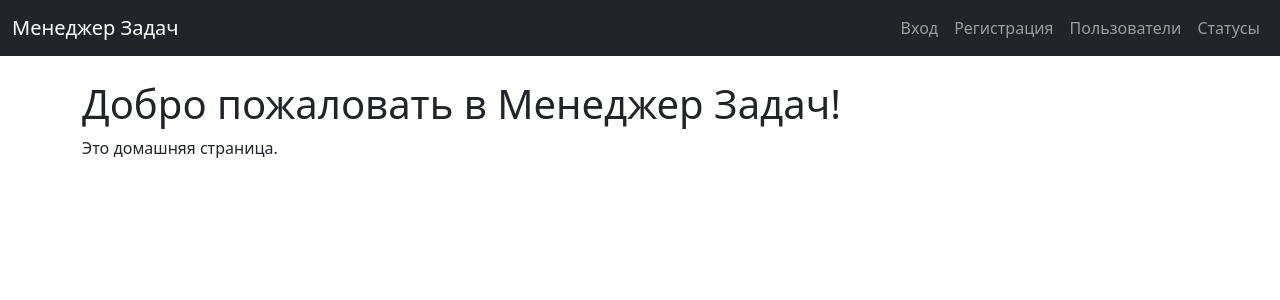
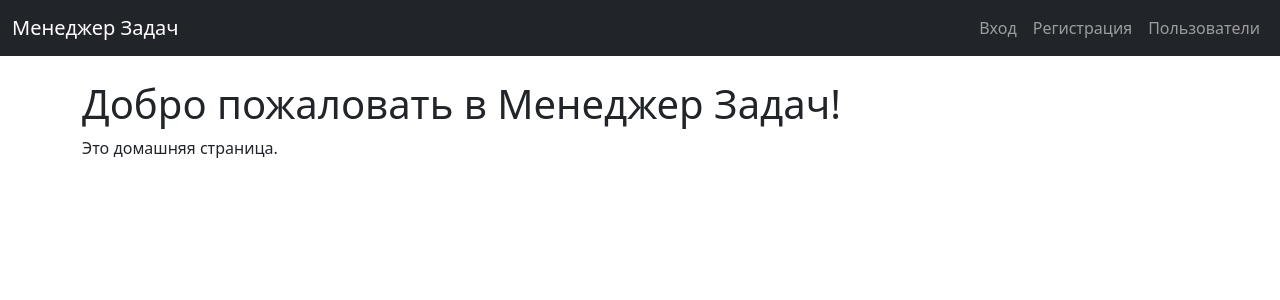
Before and after one commit to olyapka84/python-project-52, a Django app: page / in a window 1280 px wide. Shown: the top 300 px of the page. Run offline with Django 5.2, Linux system fonts and the light colour scheme; some libraries are stand-ins or nearby versions.

Commit message:
statuses added fix

```diff
--- a/templates/base.html
+++ b/templates/base.html
@@ -25,7 +25,11 @@
             <li class="nav-item"><a class="nav-link" href="{% url 'users:create' %}">Регистрация</a></li>
             {% endif %}
             <li class="nav-item"><a class="nav-link" href="{% url 'users:list' %}">Пользователи</a></li>
-            <li class="nav-item"><a class="nav-link" href="{% url 'statuses_index' %}">Статусы</a></li>
+            {% if user.is_authenticated %}
+            <li class="nav-item">
+            <a class="nav-link" href="{% url 'statuses_index' %}">Статусы</a>
+            </li>
+            {% endif %}
           </ul>
         </div>
       </div>
```
Also changed, not shown: db.sqlite3.
